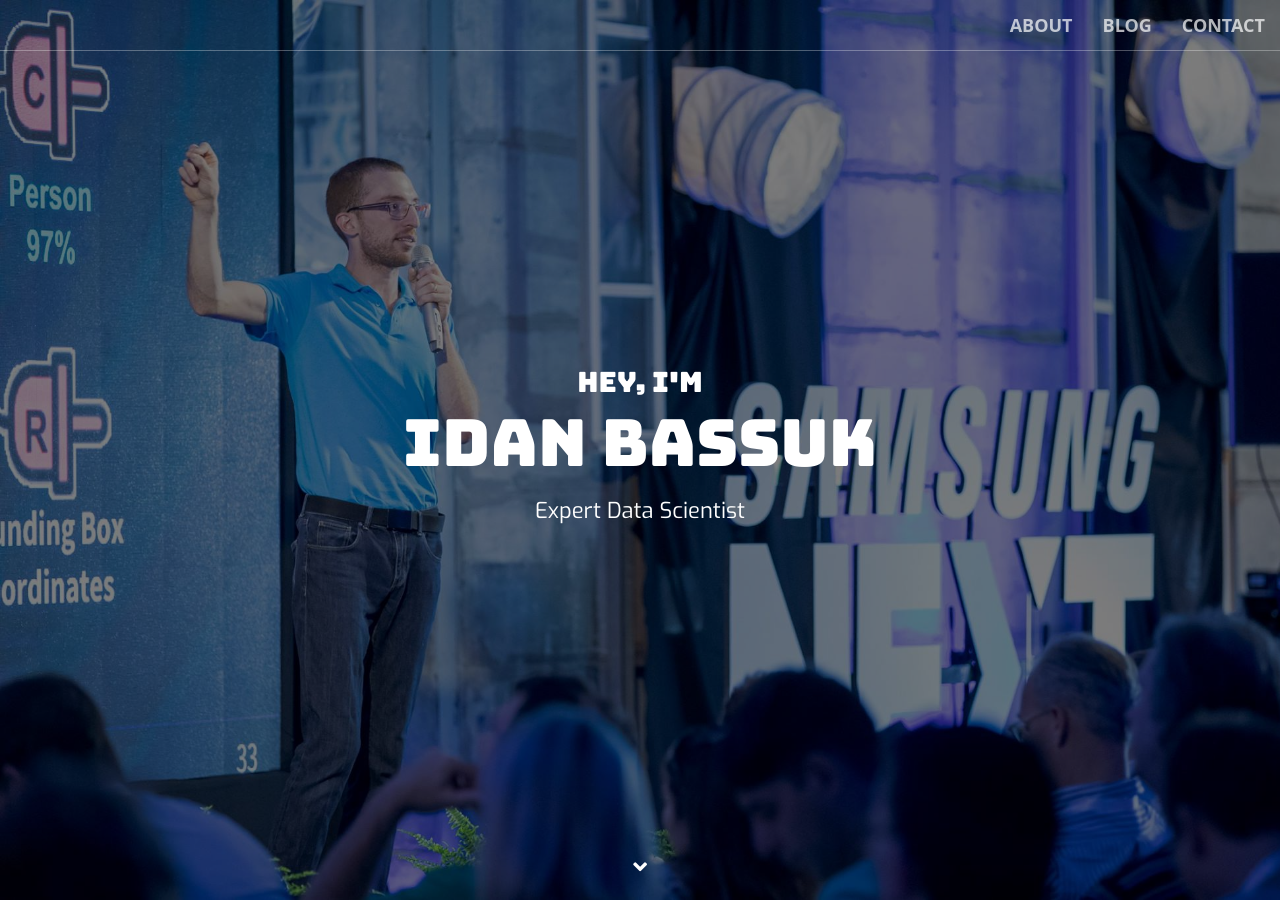
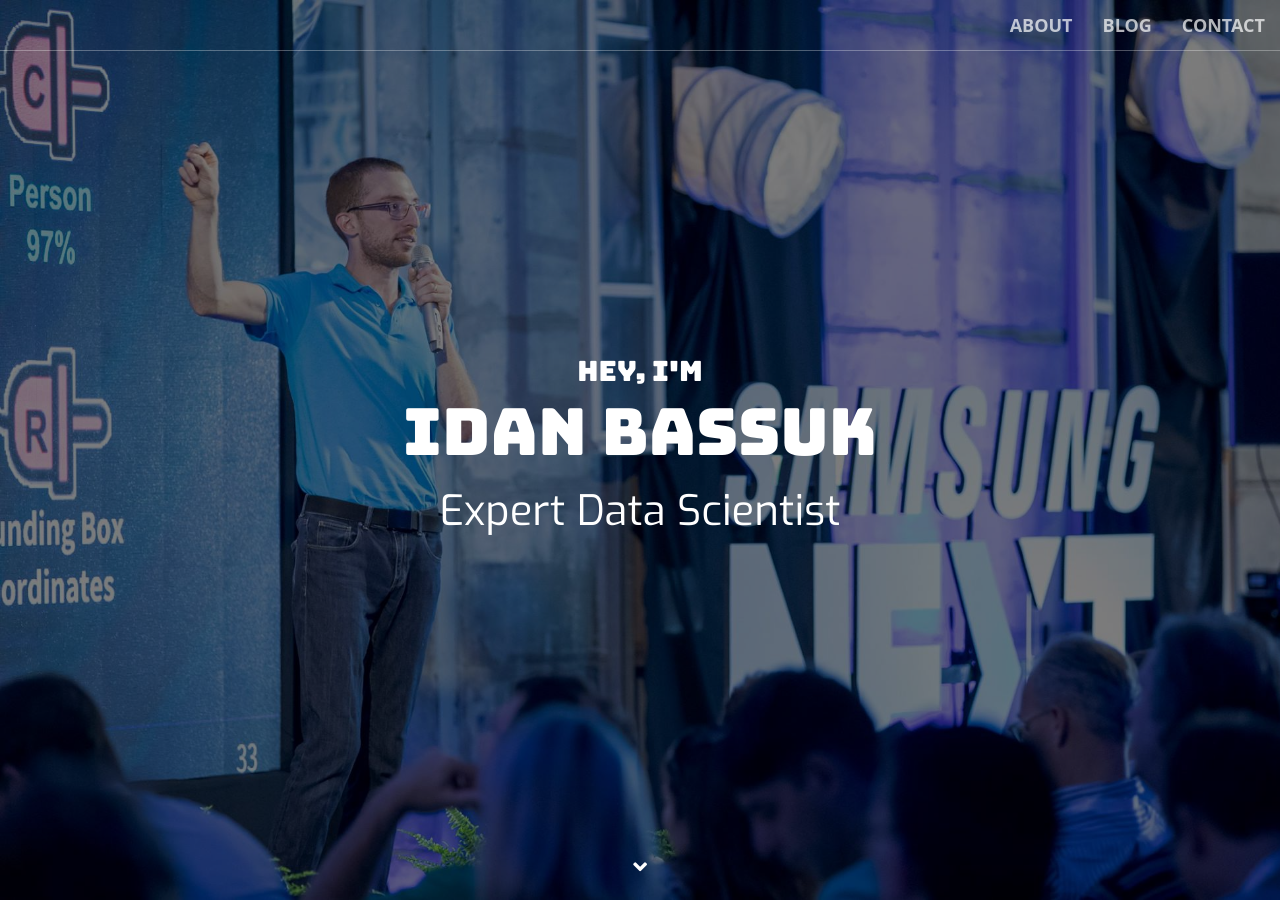
Before and after one commit to idan-bassuk/idan-bassuk.github.io, a Jekyll site: the page built from index.html, in a window 1280 px wide and 900 px high. Built offline with Jekyll 4.4.1, drawn with Linux system fonts in a browser that asks for light colours.

Commit message:
Update _base.scss

```diff
--- a/_sass/_base.scss
+++ b/_sass/_base.scss
@@ -211,15 +211,14 @@ header {
             }
 	    #hello { font-size: 28px; }
 	    #name  { font-size: 38px; }
-   	    #title { font-size: 22px; }
         }
     }
     .bottom { position: absolute; width: 100%; bottom: 10px; }
     @media (min-width: 768px) {
          min-height: 100%;
+	 h2 { font-size: 22px; }
 	 #name { font-size: 85px; }
 	 #title { font-size: 42px; }
-         h2 { font-size: 22px; }
         .header-content {
             position: absolute;
             top: 50%;
```
